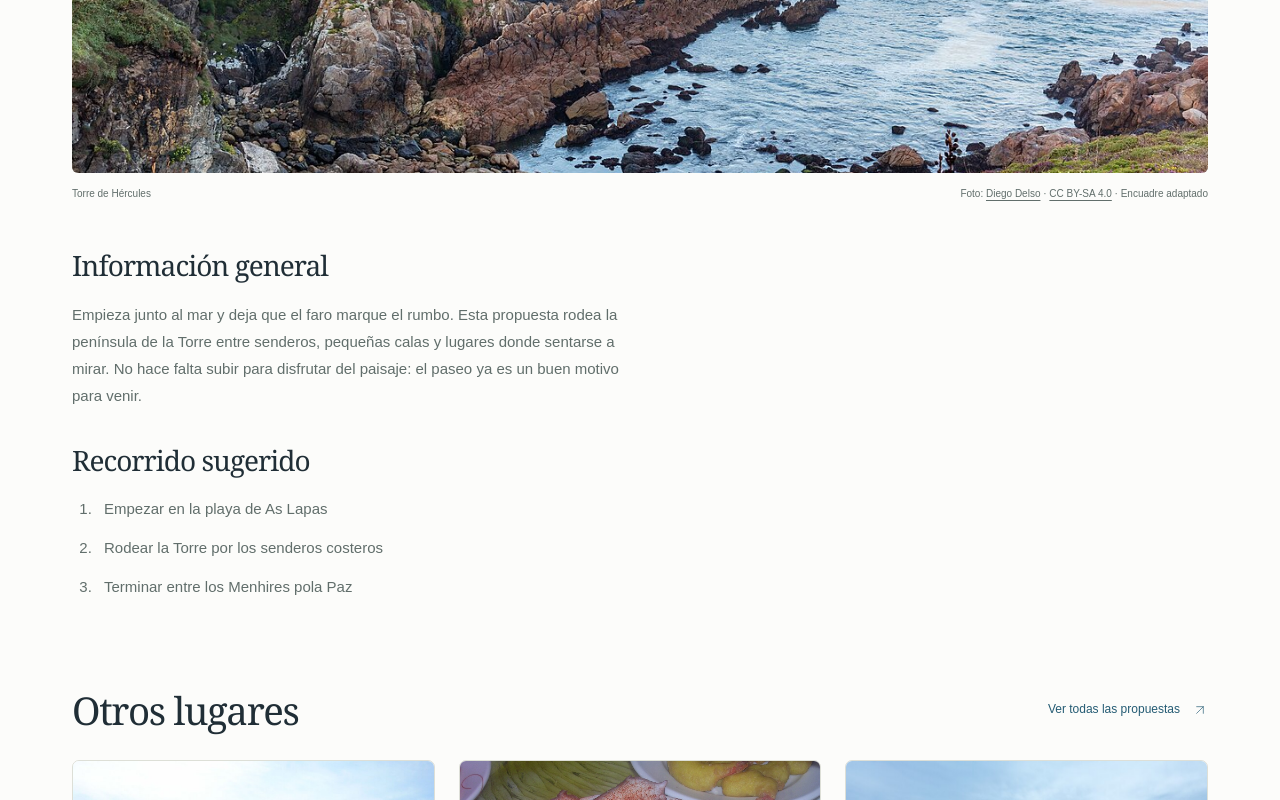
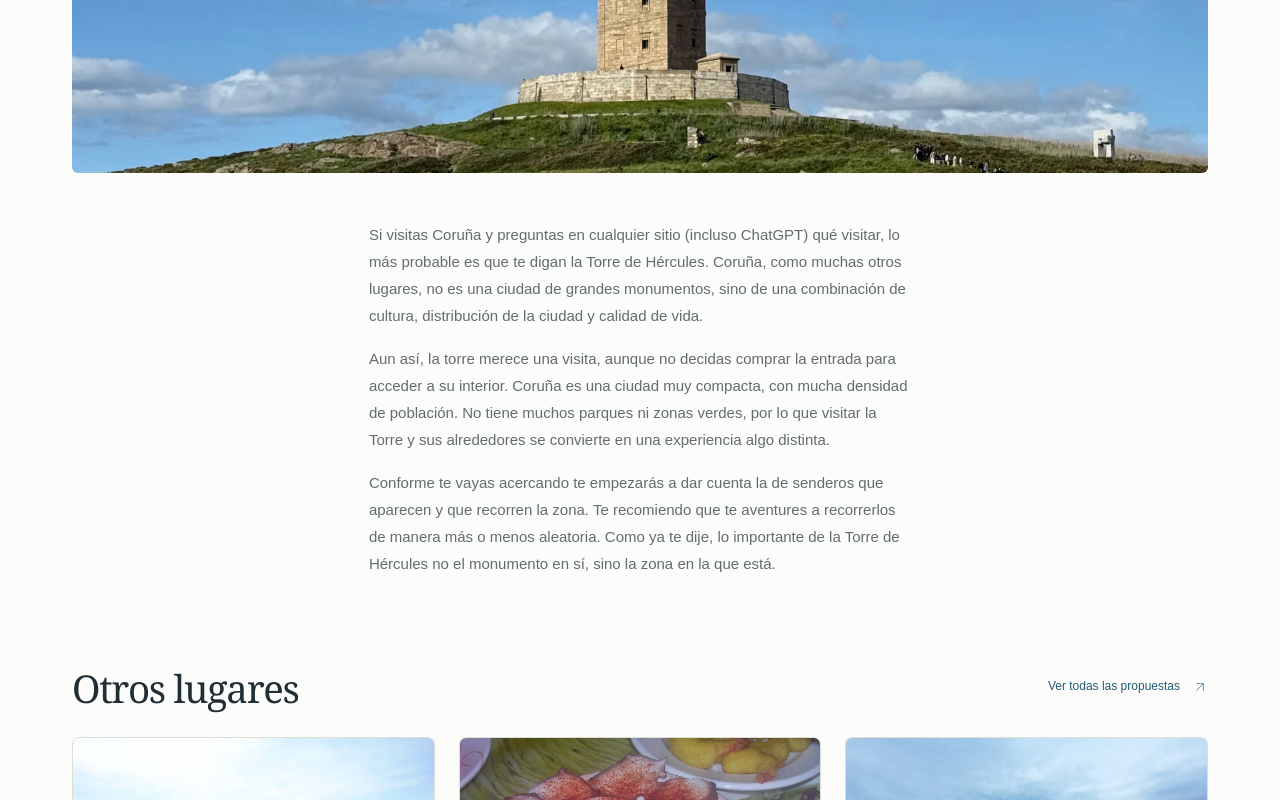
Before and after one commit to juanoa/coruna.fyi, an Astro site: page /torre-de-hercules in a window 1280 px wide. Shown: the part 665-1465 px from the top of the page. Built offline with nearby package versions, Linux system fonts and the light colour scheme; Astro itself is replaced by a stand-in of ours.

Commit message:
feat: update Torre de Hércules guide and article typography

```diff
--- a/package.json
+++ b/package.json
@@ -27,6 +27,7 @@
   },
   "devDependencies": {
     "@astrojs/check": "latest",
+    "@tailwindcss/typography": "^0.5.20",
     "@tailwindcss/vite": "^4.3.5",
     "@types/react": "^19.3.0",
     "@types/react-dom": "^19.3.0",
--- a/src/content/guide/torre-de-hercules.mdx
+++ b/src/content/guide/torre-de-hercules.mdx
@@ -4,18 +4,14 @@ description: "El faro y su entorno: senderos costeros, acantilados y vistas al A
 section: places
 category: monuments
 categoryLabel: Monumentos
-image: /images/torre.jpg
-alt: La Torre de Hércules sobre los acantilados y el Atlántico
+image: /images/torre-de-hercules.webp
+alt: La Torre de Hércules sobre una ladera verde bajo un cielo con nubes
 order: 1
 homeFilter: history
 ---
 
-## Información general
+Si visitas Coruña y preguntas en cualquier sitio (incluso ChatGPT) qué visitar, lo más probable es que te digan la Torre de Hércules. Coruña, como muchas otros lugares, no es una ciudad de grandes monumentos, sino de una combinación de cultura, distribución de la ciudad y calidad de vida.
 
-Empieza junto al mar y deja que el faro marque el rumbo. Esta propuesta rodea la península de la Torre entre senderos, pequeñas calas y lugares donde sentarse a mirar. No hace falta subir para disfrutar del paisaje: el paseo ya es un buen motivo para venir.
+Aun así, la torre merece una visita, aunque no decidas comprar la entrada para acceder a su interior. Coruña es una ciudad muy compacta, con mucha densidad de población. No tiene muchos parques ni zonas verdes, por lo que visitar la Torre y sus alrededores se convierte en una experiencia algo distinta.
 
-## Recorrido sugerido
-
-1. Empezar en la playa de As Lapas
-2. Rodear la Torre por los senderos costeros
-3. Terminar entre los Menhires pola Paz
+Conforme te vayas acercando te empezarás a dar cuenta la de senderos que aparecen y que recorren la zona. Te recomiendo que te aventures a recorrerlos de manera más o menos aleatoria. Como ya te dije, lo importante de la Torre de Hércules no el monumento en sí, sino la zona en la que está.
--- a/src/pages/[slug].astro
+++ b/src/pages/[slug].astro
@@ -40,7 +40,7 @@ const focus = 'focus-visible:outline-3 focus-visible:outline-sea focus-visible:o
       <img class="block aspect-video h-auto max-h-120 w-full rounded-photo object-cover max-sm:aspect-[4/3]" src={entry.image} alt={entry.alt} width="1280" height="720" fetchpriority="high" />
       {credit && <figcaption class="mt-3 flex justify-between gap-4 text-meta leading-[1.7] text-muted max-md:flex-col max-md:gap-2 [&_a]:underline [&_a]:underline-offset-3 [&_a:hover]:text-sea [&_a:focus-visible]:outline-3 [&_a:focus-visible]:outline-sea [&_a:focus-visible]:outline-offset-5"><span>{credit.caption}</span><span>Foto: <a href={credit.source} target="_blank" rel="noreferrer">{credit.author}</a> · <a href={credit.licenseUrl} target="_blank" rel="noreferrer">{credit.license}</a> · Encuadre adaptado</span></figcaption>}
     </figure>
-    <div class="mt-12 max-w-reading [&_h2]:mb-5 [&_h2]:font-display [&_h2]:text-h3 [&_h2]:font-[450] [&_h2]:leading-heading [&_h2]:tracking-heading [&_h2:not(:first-child)]:mt-9 [&_p]:text-reading [&_p]:leading-copy [&_p]:text-muted [&_ol]:list-decimal [&_ol]:pl-6 [&_li]:mb-3 [&_li]:pl-2 [&_li]:text-reading [&_li]:leading-copy [&_li]:text-muted max-sm:[&_h2]:text-[34px] max-sm:mt-8">
+    <div class="prose prose-editorial mx-auto mt-12 max-sm:mt-8">
       <Content />
     </div>
   </article>
--- a/src/pages/ds.astro
+++ b/src/pages/ds.astro
@@ -877,8 +877,10 @@ const supportColors = [
             PENSADO PARA LEER, EN CUALQUIER PANTALLA
           </span>
           <p class="m-0">
-            Una columna de hasta 65 caracteres para artículos. Rejillas de tres, dos o una tarjeta según el
-            espacio. Texto que crece con la pantalla y controles que siempre se pueden alcanzar.
+            La cabecera de los artículos se alinea a la izquierda. El cuerpo usa <code>prose prose-editorial</code>
+            en una columna centrada de hasta 65 caracteres, con 16 px entre párrafos consecutivos.
+            Rejillas de tres, dos o una tarjeta según el espacio. Texto que crece con la pantalla y controles
+            que siempre se pueden alcanzar.
           </p>
         </div>
       </section>
--- a/src/styles/global.css
+++ b/src/styles/global.css
@@ -1,4 +1,5 @@
 @import 'tailwindcss';
+@plugin '@tailwindcss/typography';
 
 /* Site-wide design tokens. These generate Tailwind utilities directly. */
 @theme {
@@ -98,3 +99,18 @@
   --shadow-popover: 0 5px 20px #202e3620;
   --shadow-toast: 0 4px 22px #202e3626;
 }
+
+@utility prose-editorial {
+  &.prose {
+    --tw-prose-body: var(--color-muted);
+    --tw-prose-headings: var(--color-ink);
+    --tw-prose-links: var(--color-sea);
+    --tw-prose-bold: var(--color-ink);
+    --tw-prose-counters: var(--color-muted);
+    --tw-prose-bullets: var(--color-muted);
+
+    @apply max-w-reading text-reading leading-copy;
+    @apply prose-headings:font-display prose-headings:font-[450] prose-headings:leading-heading prose-headings:tracking-heading;
+    @apply prose-h2:text-h3 max-sm:prose-h2:text-[34px] prose-p:my-4;
+  }
+}
```
Also changed, not shown: pnpm-lock.yaml, public/images/torre-de-hercules.webp (added).
